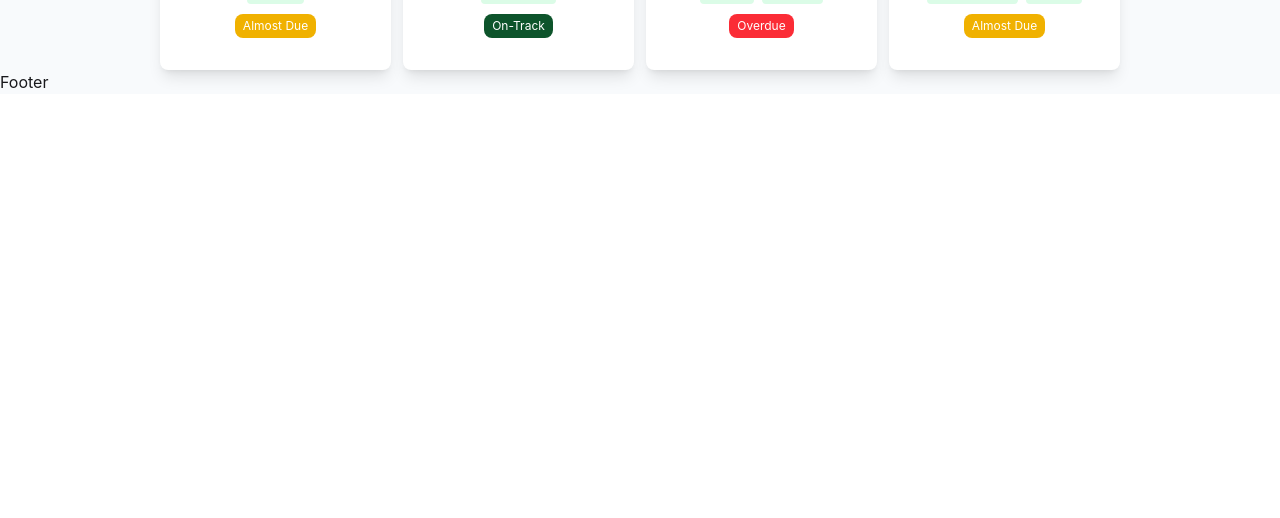
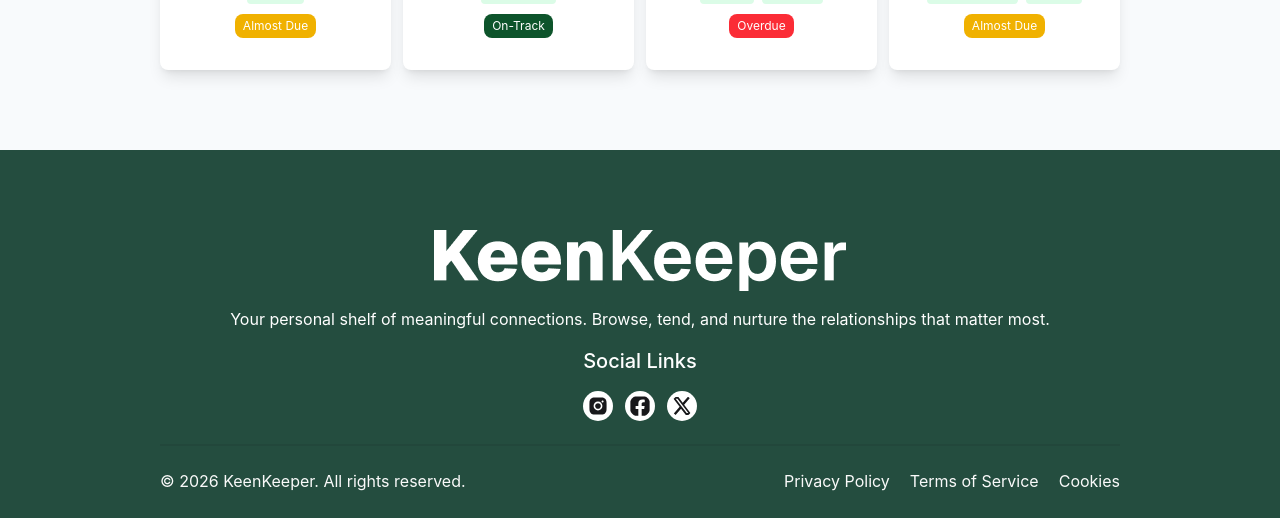
Before and after one commit to mdshihabshahriar/Keen-Keeper, a React (Vite) app: page / in a window 1280 px wide. Shown: the part 1605-2123 px from the top of the page. Before the commit the page ends 1699 px from the top, so only its background shows below. Built offline with nearby package versions, Linux system fonts and the light colour scheme.

Commit message:
footer part added

```diff
--- a/src/components/shared/Footer.jsx
+++ b/src/components/shared/Footer.jsx
@@ -1,9 +1,35 @@
 import React from 'react';
+import footerLogo from "../../assets/logo-xl.png"
+import { FaFacebookSquare } from 'react-icons/fa';
+import { AiFillInstagram } from 'react-icons/ai';
+import { FaXTwitter } from 'react-icons/fa6';
 
 const Footer = () => {
     return (
-        <div>
-            Footer
+        <div className='mt-20 bg-[#244D3F]'>
+            <div className='text-center space-y-4'>
+                <img src={footerLogo} className='mx-auto pt-20' alt="" />
+                <p className='text-white text-[16px]'>Your personal shelf of meaningful connections. Browse, tend, and nurture the relationships that matter most.</p>
+                <p className='text-white text-xl font-medium'>Social Links</p>
+                <div className='flex justify-center gap-3'>
+                    <AiFillInstagram className='bg-white rounded-full p-1 text-3xl' />
+                    <FaFacebookSquare className='bg-white rounded-full p-1 text-3xl' />
+                    <FaXTwitter className='bg-white rounded-full p-1 text-3xl' />
+                </div>
+            </div>
+            <div className='w-9/12 mx-auto mt-4'>
+                <div className="divider"></div>
+                <div className='flex justify-between pb-7'>
+                    <div>
+                        <p className='text-[#FAFAFA] text-[16px]'>© 2026 KeenKeeper. All rights reserved.</p>
+                    </div>
+                    <div className='text-[#FAFAFA] flex gap-5 list-none'>
+                        <li>Privacy Policy</li>
+                        <li>Terms of Service</li>
+                        <li>Cookies</li>
+                    </div>
+                </div>
+            </div>
         </div>
     );
 };
```
